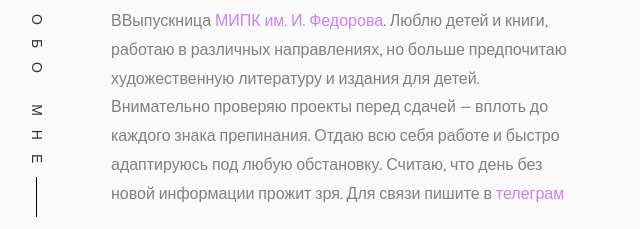
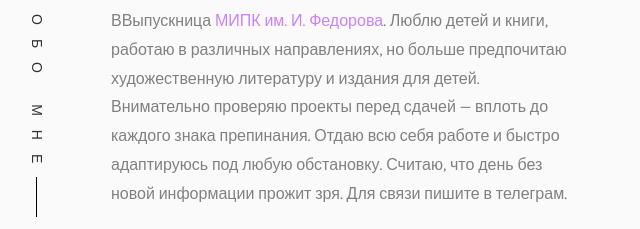
Before and after one commit to tmtmfmu/resume, a plain HTML site: page index.html in a window 1280 px wide. Shown: the part 306-535 px from the top of the page, 640-1280 px from the left. Drawn offline with nearby package versions, Linux system fonts and the light colour scheme; files whose address does not match are found by name; a web font is replaced by a local one.

Commit message:
Update index.html

```diff
--- a/index.html
+++ b/index.html
@@ -139,7 +139,7 @@
 								<div class="rotate">
 									<h2 class="heading">ОБО МНЕ</h2>
 								</div>
-								<p>ВВыпускница <a href="https://mipkif.mskobr.ru">МИПК им. И. Федорова</a>. Люблю детей и книги, работаю в различных направлениях, но больше предпочитаю художественную литературу и издания для детей. Внимательно проверяю проекты перед сдачей — вплоть до каждого знака препинания. Отдаю всю себя работе и быстро адаптируюсь под любую обстановку. Считаю, что день без новой информации прожит зря. Для связи пишите в <a href="@frfrfr_frfrfr">телеграм</a></p>
+								<p>ВВыпускница <a href="https://mipkif.mskobr.ru">МИПК им. И. Федорова</a>. Люблю детей и книги, работаю в различных направлениях, но больше предпочитаю художественную литературу и издания для детей. Внимательно проверяю проекты перед сдачей — вплоть до каждого знака препинания. Отдаю всю себя работе и быстро адаптируюсь под любую обстановку. Считаю, что день без новой информации прожит зря. Для связи пишите в телеграм. </p>
 								<p class="colorlib-social-icons">
 									<a href="#"><i class="icon-facebook4"></i></a>
 									<a href="#"><i class="icon-twitter3"></i></a>
```
